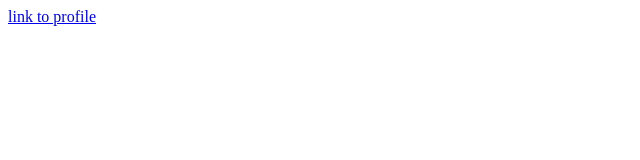
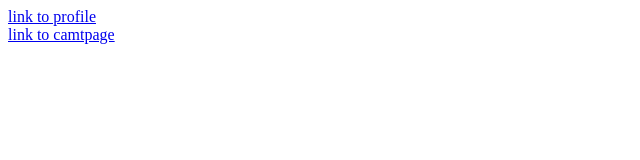
Before and after one commit to differXI/Lap3.3, a plain HTML site: page index.html in a window 1280 px wide. Shown: the whole page, without its empty margins (0-640 px from the left). Drawn offline with Linux system fonts and the light colour scheme.

Commit message:
add index link to camt

```diff
--- a/index.html
+++ b/index.html
@@ -6,6 +6,7 @@
     <title>Document</title>
 </head>
 <body>
-    <a href="profile.html">link to profile</a>
+    <a href="profile.html">link to profile</a><br>
+    <a href="camtpage.html">link to camtpage</a>
 </body>
 </html>
```
